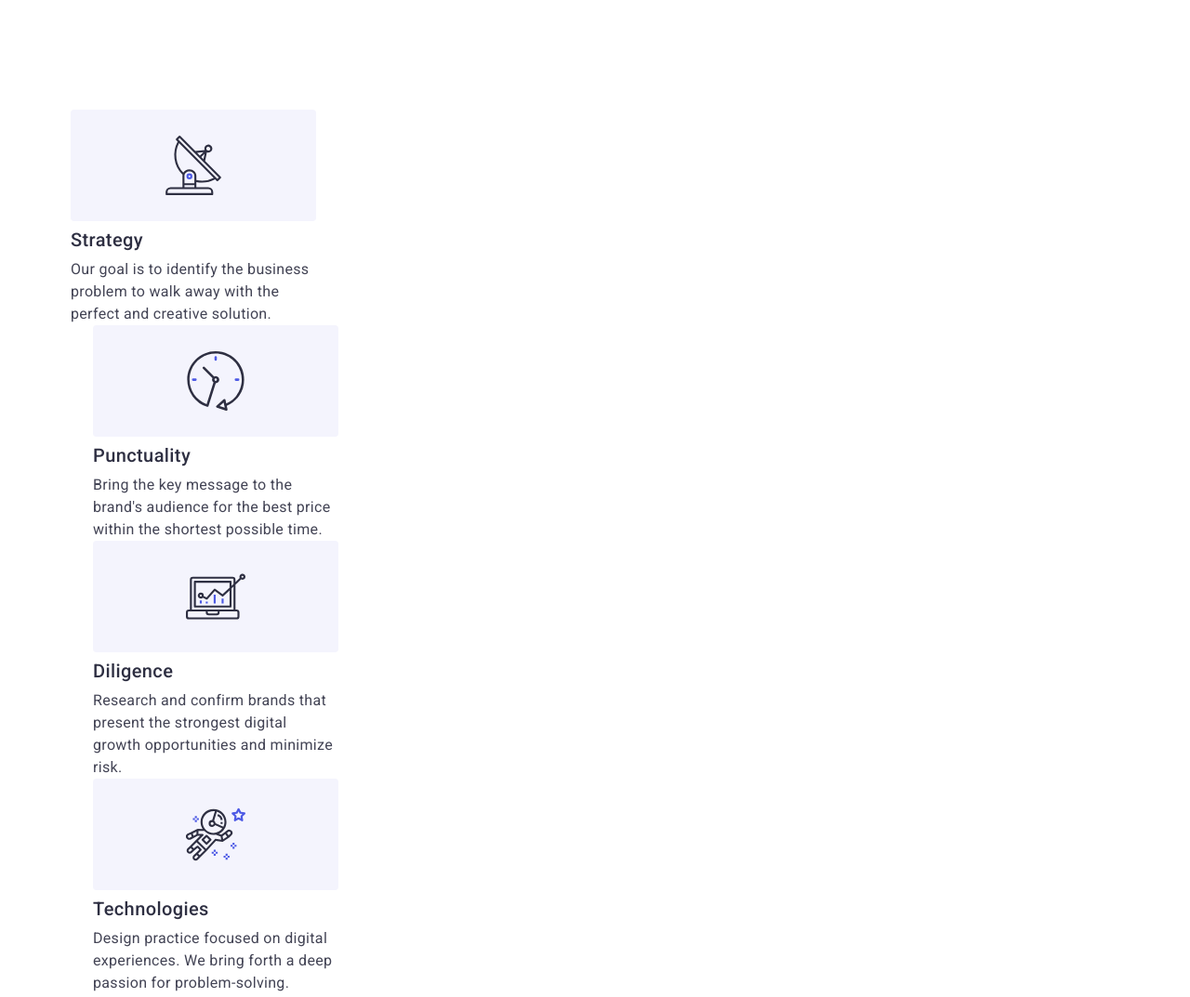
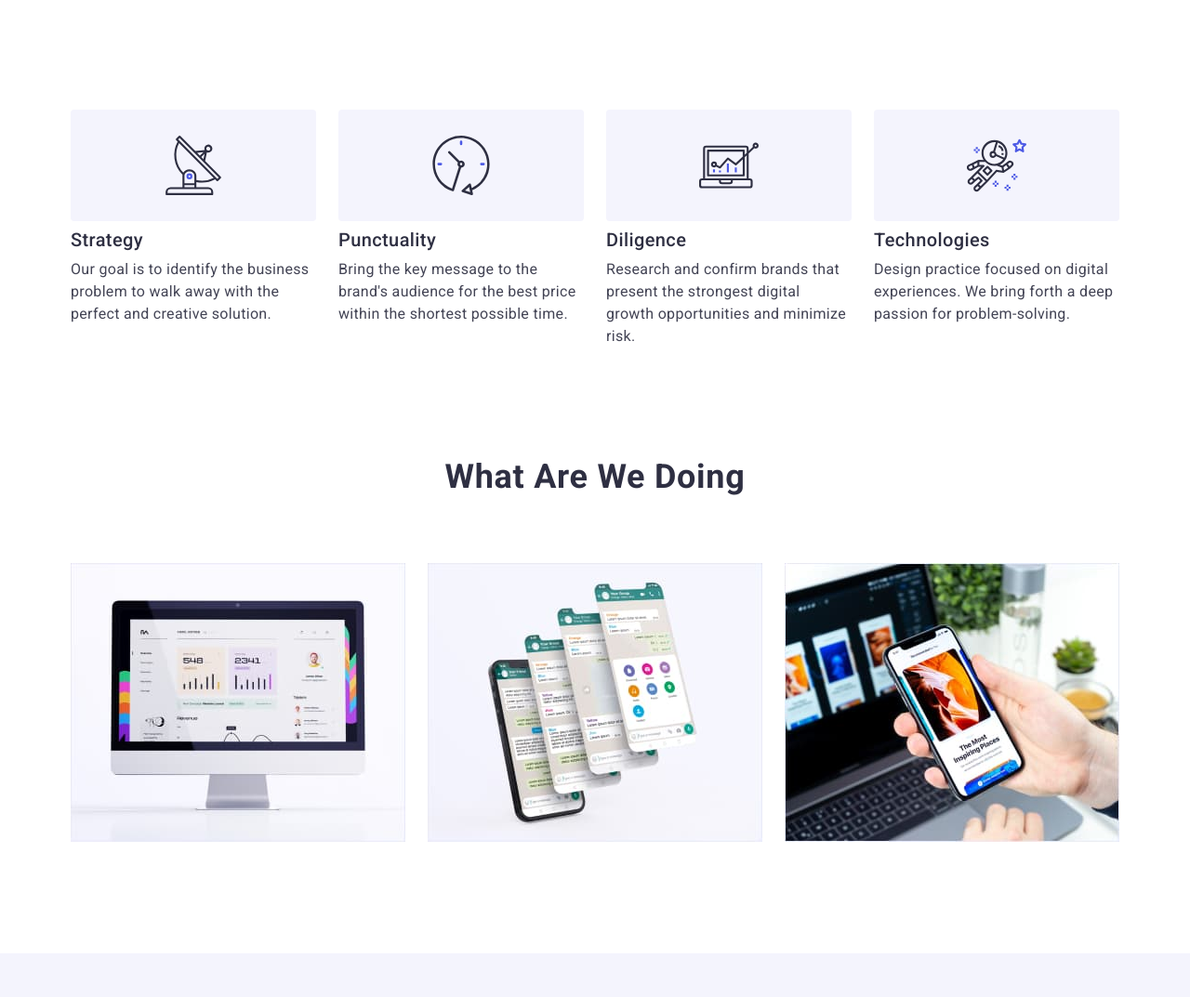
Before and after one commit to HalynaUser555/goit-homework-05, a plain HTML site: page index.html in a window 1280 px wide. Shown: the part 677-1750 px from the top of the page at 93% size. Drawn offline with nearby package versions, Linux system fonts and the light colour scheme.

Commit message:
Update styles.css

```diff
--- a/css/styles.css
+++ b/css/styles.css
@@ -565,7 +565,9 @@ opacity:1;
   font-weight: 400;
 }
 
-
+.text-paragraph{
+  display: flex;
+}
 
 .text-paragraph .item {
   width: 264px;
```
Lines whose indentation alone changed are shown as unchanged.
